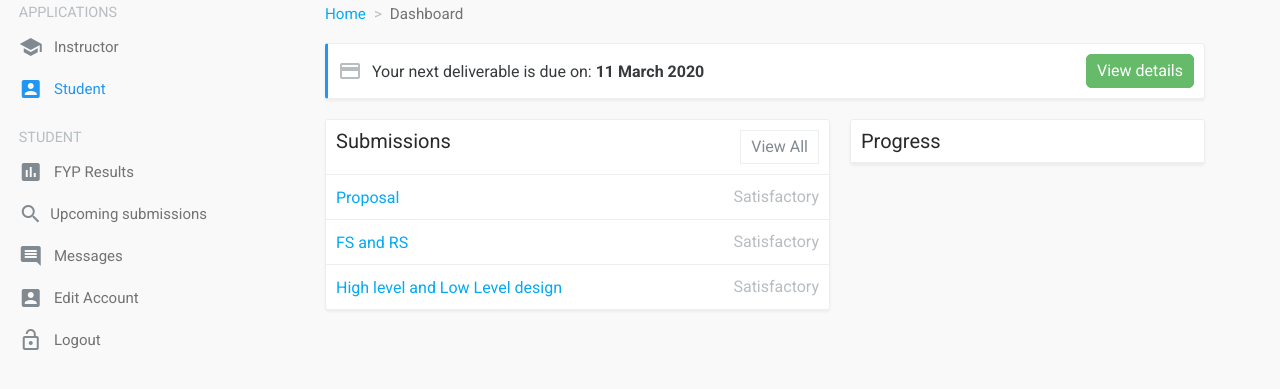
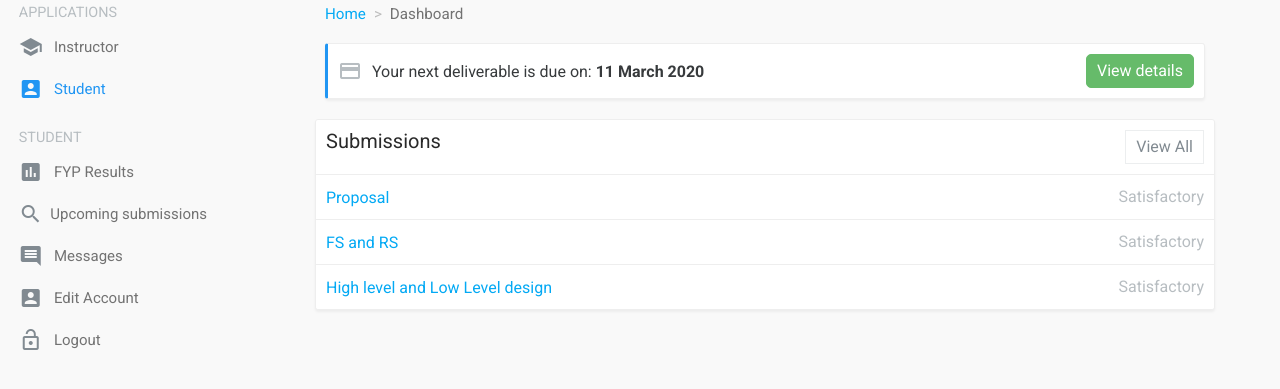
Before and after one commit to SyedSaifAli1234/fyp-check.github.io, a website: page dist/index.html in a window 1280 px wide. Shown: the part 71-460 px from the top of the page. Drawn offline with Linux system fonts and the light colour scheme.

Commit message:
Update index.html

```diff
--- a/dist/index.html
+++ b/dist/index.html
@@ -152,7 +152,7 @@
         </div>
       </div>
       <div class="row">
-        <div class="col-md-7">
+        <div width="500px" height:="700px">
 
           <div class="card">
             <div class="card-header bg-white">
@@ -210,16 +210,7 @@
             </ul>
           </div>
         </div>
-        <div class="col-md-5">
-          <div class="card">
-            <div class="card-header bg-white">
-              <h4 class="card-title">Progress</h4>
 
-            </div>
-
-          </div>
-
-        </div>
       </div>
 
     </div>
```
